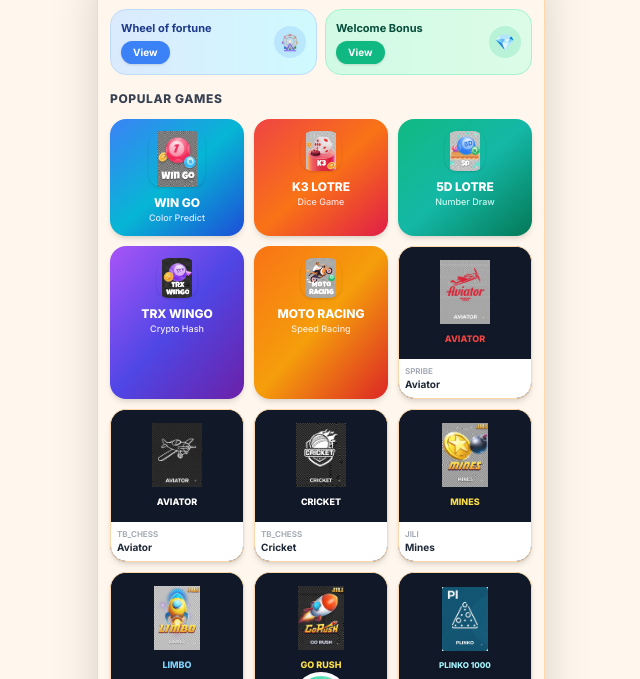
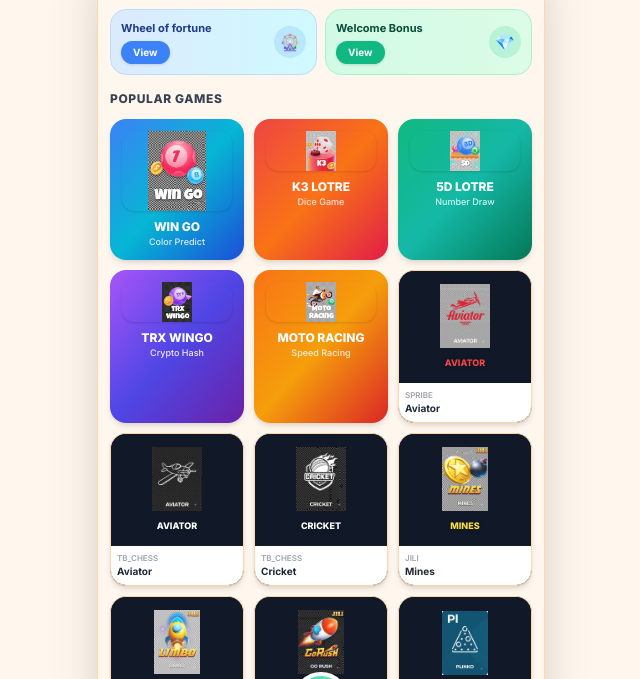
Before and after one commit to 14sunilsunil3-hub/SBwin, a website: page index.html in a window 1280 px wide. Shown: the part 60-739 px from the top of the page, without its empty margins (319-959 px from the left). Drawn offline with nearby package versions, Linux system fonts and the light colour scheme.

Commit message:
Update index.html

```diff
--- a/index.html
+++ b/index.html
@@ -86,7 +86,7 @@
 
           <!-- 1. Win Go -->
           <a href="assist/win-go.html" onclick="showToast('Launching Win Go...')" class="bg-gradient-to-br from-blue-500 via-cyan-500 to-blue-700 text-white rounded-2xl p-3 text-center shadow-md relative overflow-hidden block">
-            <img src="assets/wingo.png" alt="Win Go" class="w-14 h-14 object-contain mx-auto rounded-xl shadow">
+            <img src="assets/wingo.png" alt="Win Go" class="w-full h-20 object-contain mx-auto rounded-xl shadow">
 
             <h4 class="font-extrabold text-xs mt-2">WIN GO</h4>
             <p class="text-[9px] text-blue-100 font-medium">Color Predict</p>
@@ -94,7 +94,7 @@
 
           <!-- 2. K3 Lotre -->
           <a href="assist/k3-lotre.html" onclick="showToast('Launching K3 Lotre...')" class="bg-gradient-to-br from-red-500 via-orange-500 to-rose-600 text-white rounded-2xl p-3 text-center shadow-md relative overflow-hidden block">
-            <img src="assets/k3.png" alt="K3 Lotre" class="w-10 h-10 object-contain mx-auto rounded-xl shadow">
+            <img src="assets/k3.png" alt="K3 Lotre" class="w-full h-10 object-contain mx-auto rounded-xl shadow">
 
             <h4 class="font-extrabold text-xs mt-2">K3 LOTRE</h4>
             <p class="text-[9px] text-red-100 font-medium">Dice Game</p>
@@ -102,7 +102,7 @@
 
           <!-- 3. 5D Lotre -->
           <a href="assist/5d-lotre.html" onclick="showToast('Launching 5D Lotre...')" class="bg-gradient-to-br from-emerald-500 via-teal-500 to-emerald-700 text-white rounded-2xl p-3 text-center shadow-md relative overflow-hidden block">
-            <img src="assets/5d.png" alt="5D Lotre" class="w-10 h-10 object-contain mx-auto rounded-xl shadow">
+            <img src="assets/5d.png" alt="5D Lotre" class="w-full h-10 object-contain mx-auto rounded-xl shadow">
 
             <h4 class="font-extrabold text-xs mt-2">5D LOTRE</h4>
             <p class="text-[9px] text-teal-100 font-medium">Number Draw</p>
@@ -110,7 +110,7 @@
 
           <!-- 4. TRX Wingo -->
           <a href="assist/trx-win.html" onclick="showToast('Launching Trx Win...')" class="bg-gradient-to-br from-purple-500 via-indigo-600 to-purple-800 text-white rounded-2xl p-3 text-center shadow-md relative overflow-hidden block">
-            <img src="assets/trx_wingo.png" alt="TRX Wingo" class="w-10 h-10 object-contain mx-auto rounded-xl shadow">
+            <img src="assets/trx_wingo.png" alt="TRX Wingo" class="w-full h-10 object-contain mx-auto rounded-xl shadow">
 
             <h4 class="font-extrabold text-xs mt-2">TRX WINGO</h4>
             <p class="text-[9px] text-purple-100 font-medium">Crypto Hash</p>
@@ -118,7 +118,7 @@
 
           <!-- 5. Moto Racing -->
           <a href="assist/moto-racing.html" onclick="showToast('Launching MotoRace...')" class="bg-gradient-to-br from-orange-500 via-amber-500 to-red-600 text-white rounded-2xl p-3 text-center shadow-md relative overflow-hidden block">
-            <img src="assets/moto_racing.png" alt="Moto Racing" class="w-10 h-10 object-contain mx-auto rounded-xl shadow">
+            <img src="assets/moto_racing.png" alt="Moto Racing" class="w-full h-10 object-contain mx-auto rounded-xl shadow">
             <h4 class="font-extrabold text-xs mt-2">MOTO RACING</h4>
             <p class="text-[9px] text-orange-100 font-medium">Speed Racing</p>
           </a>
@@ -126,7 +126,7 @@
           <!-- 6. Aviator Spribe -->
           <a href="assist/aviator.html" onclick="showToast('Launching Aviator...')" class="bg-gray-900 rounded-2xl overflow-hidden shadow-md text-white border border-orange-200 block">
             <div class="p-3 bg-gray-900 text-center h-28 flex flex-col justify-center items-center relative">
-              <img src="assets/aviator.png" alt="Aviator Spribe" class="w-16 h-16 object-contain">
+              <img src="assets/aviator.png" alt="Aviator Spribe" class="w-full h-16 object-contain">
               <span class="font-black text-[9px] mt-2 text-red-500 drop-shadow">AVIATOR</span>
             </div>
             <div class="p-1.5 bg-white text-gray-800 text-[10px]">
@@ -138,7 +138,7 @@
           <!-- 7. Aviator TB -->
           <a href="assist/aviator-tb.html" onclick="showToast('Launching Aviator...')" class="bg-gray-900 rounded-2xl overflow-hidden shadow-md text-white border border-orange-200 block">
             <div class="p-3 bg-gray-900 text-center h-28 flex flex-col justify-center items-center relative">
-              <img src="assets/aviator_tb.png" alt="Aviator TB" class="w-16 h-16 object-contain">
+              <img src="assets/aviator_tb.png" alt="Aviator TB" class="w-full h-16 object-contain">
               <span class="font-black text-[9px] mt-2 text-white drop-shadow">AVIATOR</span>
             </div>
             <div class="p-1.5 bg-white text-gray-800 text-[10px]">
@@ -150,7 +150,7 @@
           <!-- 8. Cricket -->
           <a href="assist/cricket.html" onclick="showToast('Launching Cricket...')" class="bg-gray-900 rounded-2xl overflow-hidden shadow-md text-white border border-orange-200 block">
             <div class="p-3 bg-gray-900 text-center h-28 flex flex-col justify-center items-center relative">
-              <img src="assets/cricket.png" alt="Cricket" class="w-16 h-16 object-contain">
+              <img src="assets/cricket.png" alt="Cricket" class="w-full h-16 object-contain">
               <span class="font-black text-[9px] mt-2 text-white drop-shadow">CRICKET</span>
             </div>
             <div class="p-1.5 bg-white text-gray-800 text-[10px]">
@@ -162,7 +162,7 @@
           <!-- 9. Mines -->
           <a href="assist/mines.html" onclick="showToast('Launching Mines...')" class="bg-gray-900 rounded-2xl overflow-hidden shadow-md text-white border border-orange-200 block">
             <div class="p-3 bg-gray-900 text-center h-28 flex flex-col justify-center items-center relative">
-              <img src="assets/mines.png" alt="Mines" class="w-16 h-16 object-contain">
+              <img src="assets/mines.png" alt="Mines" class="w-full h-16 object-contain">
               <span class="font-black text-[9px] mt-2 text-yellow-300 drop-shadow">MINES</span>
             </div>
             <div class="p-1.5 bg-white text-gray-800 text-[10px]">
@@ -174,7 +174,7 @@
           <!-- 10. Limbo -->
           <a href="assist/limbo.html" onclick="showToast('Launching Limbo...')" class="bg-gray-900 rounded-2xl overflow-hidden shadow-md text-white border border-orange-200 block">
             <div class="p-3 bg-gray-900 text-center h-28 flex flex-col justify-center items-center relative">
-              <img src="assets/limbo.png" alt="Limbo" class="w-16 h-16 object-contain">
+              <img src="assets/limbo.png" alt="Limbo" class="w-full h-16 object-contain">
               <span class="font-black text-[9px] mt-2 text-sky-300 drop-shadow">LIMBO</span>
             </div>
             <div class="p-1.5 bg-white text-gray-800 text-[10px]">
@@ -186,7 +186,7 @@
           <!-- 11. Go Rush -->
           <a href="assist/go-rush.html" onclick="showToast('Launching Go Rush...')" class="bg-gray-900 rounded-2xl overflow-hidden shadow-md text-white border border-orange-200 block">
             <div class="p-3 bg-gray-900 text-center h-28 flex flex-col justify-center items-center relative">
-              <img src="assets/go_rush.png" alt="Go Rush" class="w-16 h-16 object-contain">
+              <img src="assets/go_rush.png" alt="Go Rush" class="w-full h-16 object-contain">
               <span class="font-black text-[9px] mt-2 text-yellow-300 drop-shadow">GO RUSH</span>
             </div>
             <div class="p-1.5 bg-white text-gray-800 text-[10px]">
@@ -198,7 +198,7 @@
           <!-- 12. Plinko -->
           <a href="assist/plinko-1000.html" onclick="showToast('Launching Plinko 1000...')" class="bg-gray-900 rounded-2xl overflow-hidden shadow-md text-white border border-orange-200 block">
             <div class="p-3 bg-gray-900 text-center h-28 flex flex-col justify-center items-center relative">
-              <img src="assets/plinko.png" alt="Plinko 1000" class="w-16 h-16 object-contain">
+              <img src="assets/plinko.png" alt="Plinko 1000" class="w-full h-16 object-contain">
               <span class="font-black text-[8px] mt-2 text-cyan-200 drop-shadow">PLINKO 1000</span>
             </div>
             <div class="p-1.5 bg-white text-gray-800 text-[10px]">
@@ -210,7 +210,7 @@
           <!-- 13. Chicken Road 2 -->
           <a href="assist/chicken-road-2.html" onclick="showToast('Launching Chicken Road 2...')" class="bg-gray-900 rounded-2xl overflow-hidden shadow-md text-white border border-orange-200 block">
             <div class="p-3 bg-gray-900 text-center h-28 flex flex-col justify-center items-center relative">
-              <img src="assets/chicken_road_2.png" alt="Chicken Road 2" class="w-16 h-16 object-contain">
+              <img src="assets/chicken_road_2.png" alt="Chicken Road 2" class="w-full h-16 object-contain">
               <span class="font-black text-[9px] mt-2 text-yellow-300 drop-shadow">CHICKEN ROAD 2</span>
             </div>
             <div class="p-1.5 bg-white text-gray-800 text-[10px]">
```
